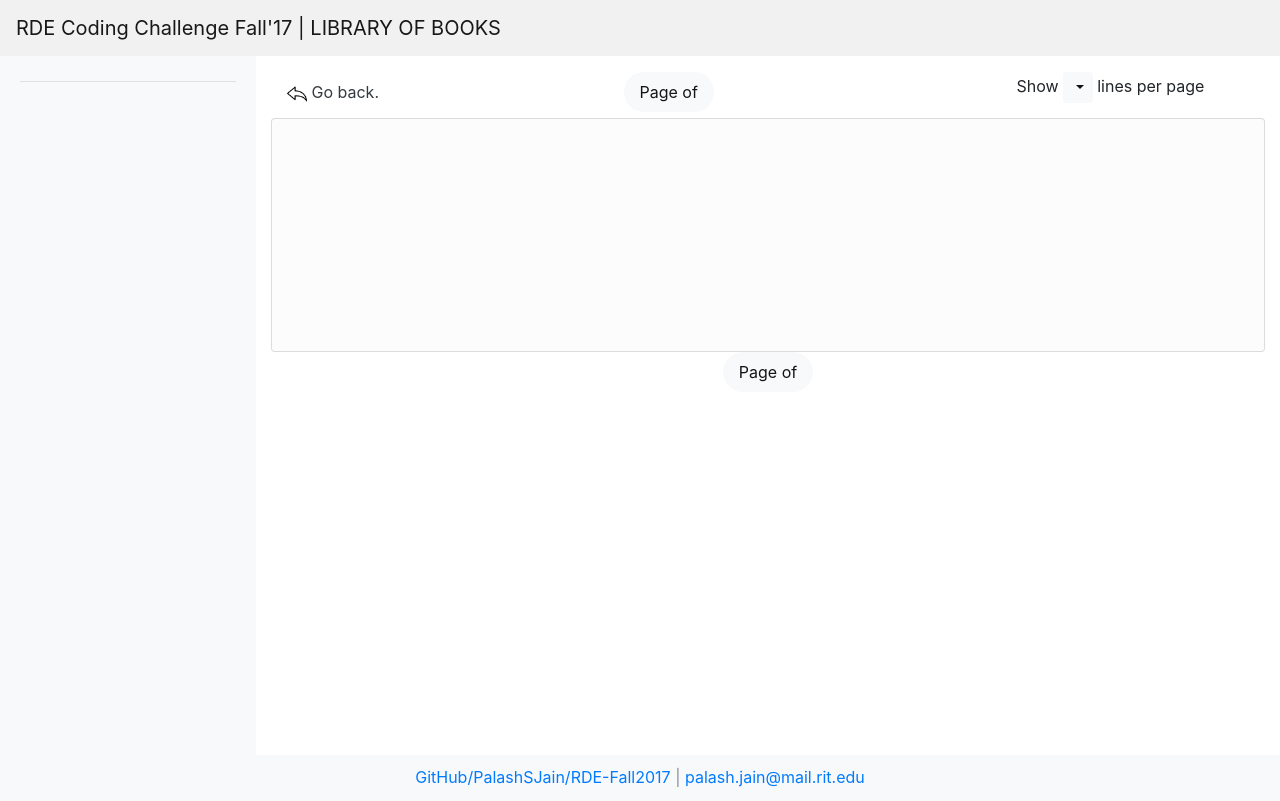
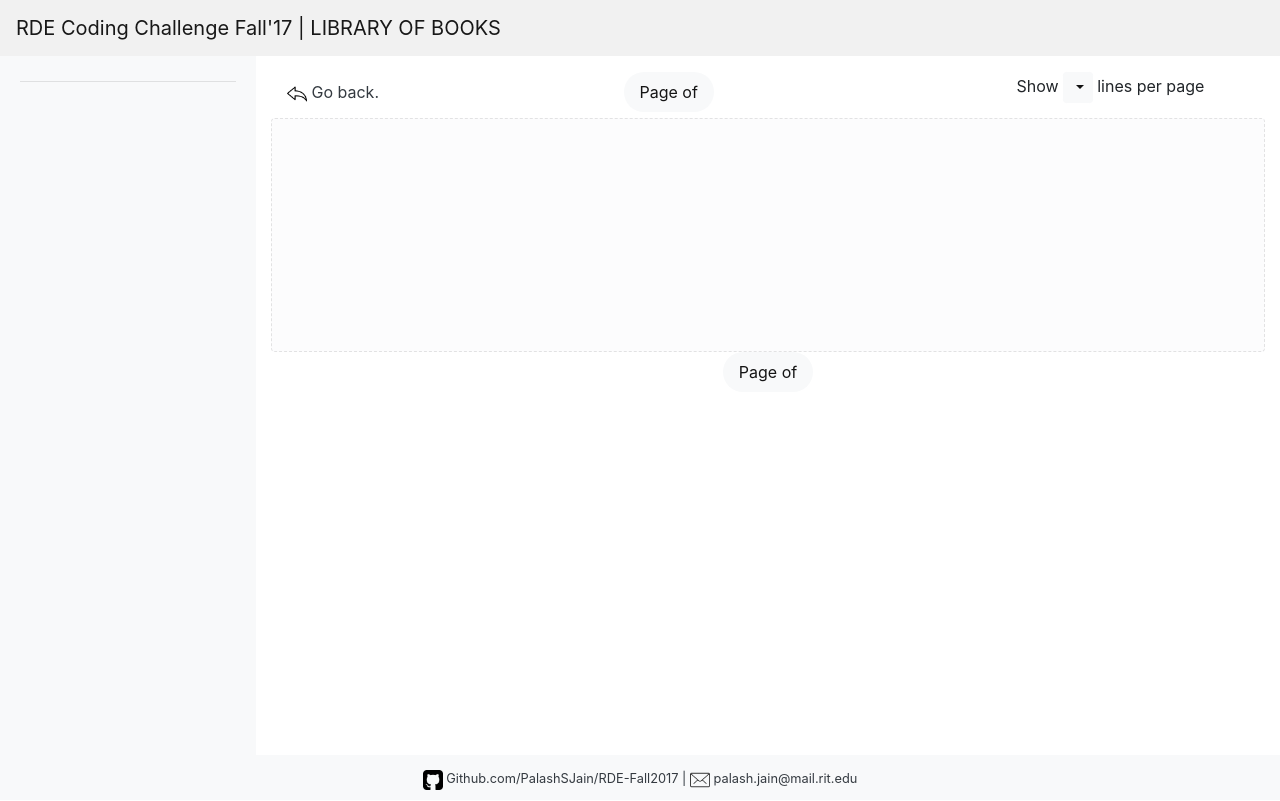
Before and after one commit to PalashSJain/RDE-Fall2017, a Django app: template LibraryOfBooks/templates/book_page.html in a window 1280 px wide. Run offline with Django 3.2, Linux system fonts and the light colour scheme; the template is opened without the code that fills it, so the values that code supplies are empty; some libraries are stand-ins or nearby versions.

Commit message:
Added Github and Mail icons for footer

```diff
--- a/LibraryOfBooks/static/css/style.css
+++ b/LibraryOfBooks/static/css/style.css
@@ -129,6 +129,7 @@ input[type=number]::-webkit-outer-spin-button {
 .card {
     display: block;
     background: #f8f9fa73;
+    border: 1px dashed rgba(0,0,0,.1);
 }
 
 .bg-darker-than-light {
--- a/LibraryOfBooks/templates/base.html
+++ b/LibraryOfBooks/templates/base.html
@@ -39,12 +39,12 @@
 
 <footer class="footer text-dark bg-light">
     <div class="container text-center">
-        <span class="text-muted">
+        <small>
             <a href="https://github.com/PalashSJain/RDE-Fall2017"
-                                    target="_blank">GitHub/PalashSJain/RDE-Fall2017</a>
+                                    target="_blank" class="text-dark"><img src="{% static 'images/icons/github.png' %}" class="icons"> Github.com/PalashSJain/RDE-Fall2017</a>
             |
-            <a href="mailto:palash.jain@mail.rit.edu" target="_blank">palash.jain@mail.rit.edu</a>
-        </span>
+            <a href="mailto:palash.jain@mail.rit.edu" target="_blank" class="text-dark"><img src="{% static 'images/icons/mail.png' %}" class="icons"> palash.jain@mail.rit.edu</a>
+        </small>
         <div class="d-none">Icons made by <a href="https://www.flaticon.com/authors/pixel-perfect" title="Pixel perfect">Pixel perfect</a> from <a href="https://www.flaticon.com/" title="Flaticon">www.flaticon.com</a> is licensed by <a href="http://creativecommons.org/licenses/by/3.0/" title="Creative Commons BY 3.0" target="_blank">CC 3.0 BY</a></div>
     </div>
 </footer>
```
Also changed, not shown: LibraryOfBooks/static/images/icons/github.png (added), LibraryOfBooks/static/images/icons/mail.png (added).
